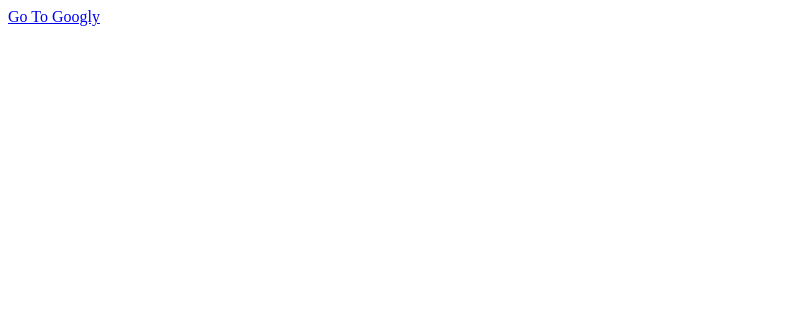
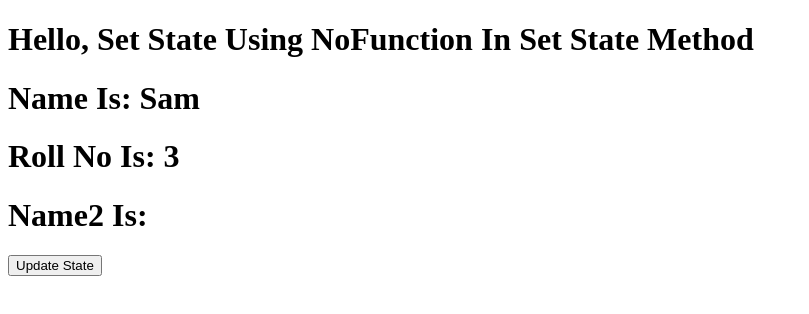
Before and after one commit to abdulsami-2001/Forget-Each-N-EveryThing-Of-Programming-But-Its-A-Try-Again, a React (Create React App) app in the folder React-JS/all-tut-prac-again/: page / in a window 1280 px wide. Shown: the top 314 px of the page, without its empty margins (0-809 px from the left). Built offline with nearby package versions, Linux system fonts and the light colour scheme.

Commit message:
till 23 setState

```diff
--- a/React-JS/all-tut-prac-again/src/App.js
+++ b/React-JS/all-tut-prac-again/src/App.js
@@ -21,10 +21,12 @@ import React,{ Component,Fragment} from 'react'
 // import ClassEventWArrow from './EventHandling 22/ClassEventWArrow.component'
 
 
-import FuncEvent from './EventHandling 22/FuncEvent.component'
+// import FuncEvent from './EventHandling 22/FuncEvent.component'
 
 
 
+// import SetStateNOFunc from './SetState 23/SetStateNOFunc.component'
+import SetStateFunc from './SetState 23/SetStateFunc.component'
 
 
 
@@ -69,7 +71,11 @@ class App extends Component{
                 {/* <ClassEventWOArrow/> */}
                 {/* <ClassEventWArrow/> */}
 
-                <FuncEvent name="Sam"/>
+                {/* <FuncEvent name="Sam"/> */}
+
+
+                {/* <SetStateNOFunc rollNo={3}/> */}
+                <SetStateFunc rollNo={3}/>
             </Fragment >
         )
     }
--- /dev/null
+++ b/React-JS/all-tut-prac-again/src/SetState 23/SetStateFunc.component.jsx
@@ -0,0 +1,43 @@
+import React,{Component} from 'react'
+
+class SetStateFunc extends Component{
+
+    constructor(props){
+        super(props)
+        this.state={
+            myName: "Sam",
+            rollNo: this.props.rollNo
+        }
+    }
+
+    onClickHandle = () => {
+        console.log("handeler",this.state)
+        this.setState( (state,props)=>{
+                return(
+                    state={
+                        myName:"Abdul Sami",
+                        rollNo:this.state.rollNo+5,
+                        myName2: "MAN"
+                    }
+                )
+            }
+        )
+    }
+
+
+
+    render(){
+        console.log(this.state)
+        return(
+            <React.Fragment>
+                <h1>Hello, Set State Using NoFunction In Set State Method</h1>
+                <h1>Name Is: {this.state.myName}</h1>
+                <h1>Roll No Is: {this.state.rollNo}</h1>
+                <h1>Name2 Is: {this.state.myName2}</h1>
+                <button onClick={()=>{this.onClickHandle()}}>Update State</button>
+            </React.Fragment>
+        )
+    }
+}
+
+export default SetStateFunc
```
Also changed, not shown: React-JS/all-tut-prac-again/src/SetState 23/SetStateNOFunc.component.jsx (added, +41 -0 lines).
